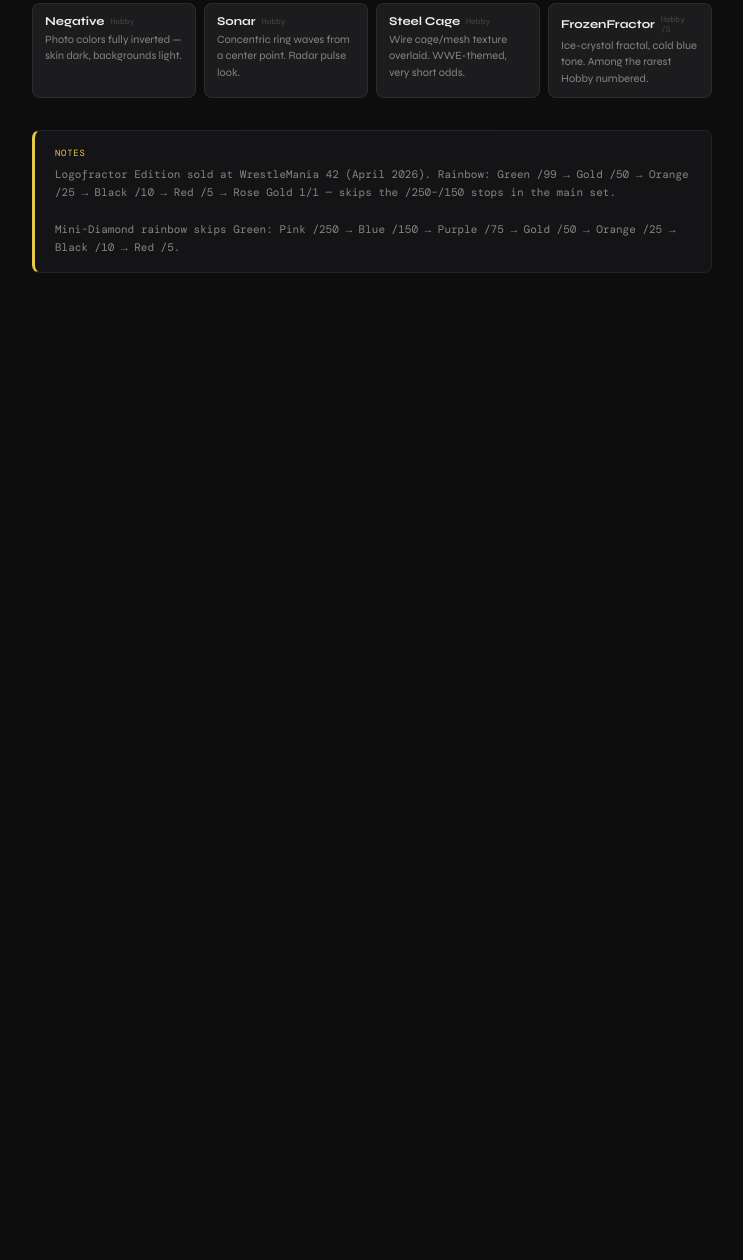
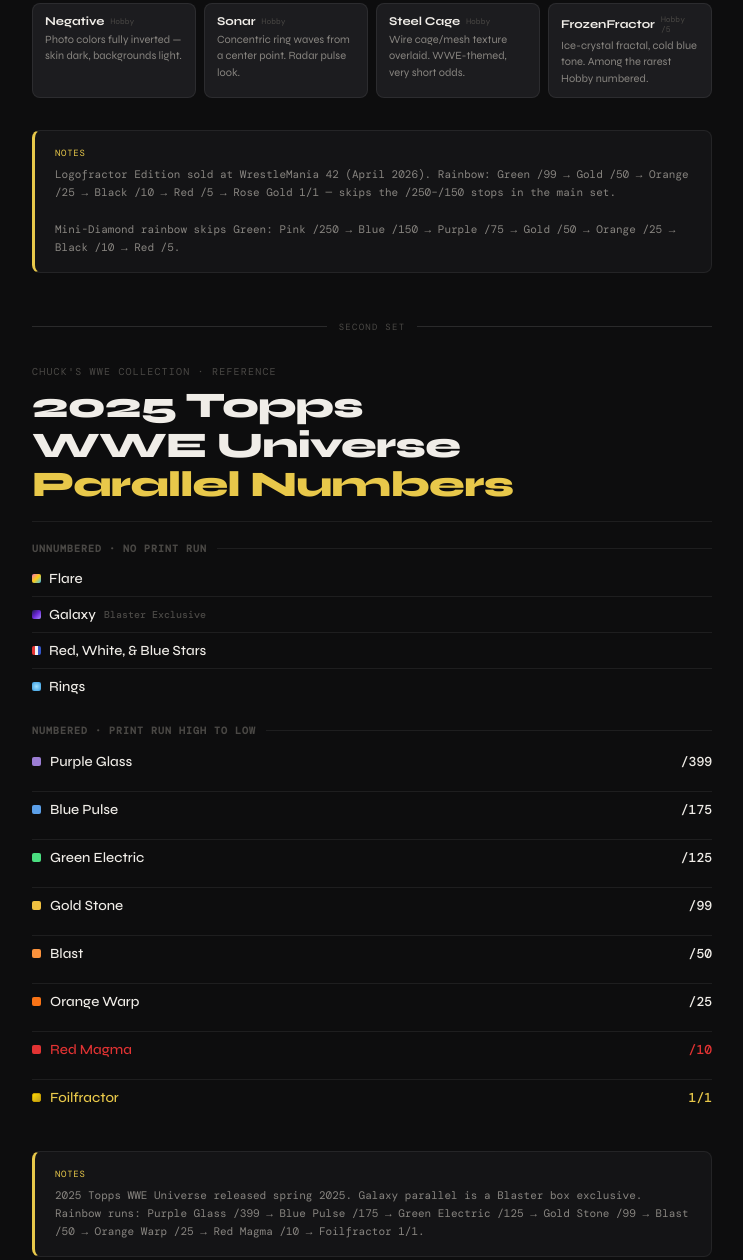
Before and after one commit to ChucksAIDash/wwe, a plain HTML site: page index.html in a window 1280 px wide. Shown: the part 2585-3845 px from the top of the page, without its empty margins (268-1011 px from the left). Before the commit the page ends 2922 px from the top, so only its background shows below. Drawn offline with nearby package versions, Linux system fonts and the light colour scheme.

Commit message:
Update index.html

```diff
--- a/index.html
+++ b/index.html
@@ -269,6 +269,46 @@
   .tc-name { font-size: 12px; font-weight: 700; color: var(--text); margin-bottom: 4px; display: flex; align-items: center; gap: 6px; }
   .tc-badge { font-family: 'DM Mono', monospace; font-size: 8px; color: var(--text3); font-weight: 400; }
   .tc-desc { font-size: 11px; color: var(--text2); line-height: 1.5; }
+
+  /* Set divider */
+  .set-divider {
+    display: flex;
+    align-items: center;
+    gap: 12px;
+    margin: 3rem 0 2rem;
+  }
+  .set-divider-line {
+    flex: 1;
+    height: 1px;
+    background: var(--border2);
+  }
+  .set-divider-label {
+    font-family: 'DM Mono', monospace;
+    font-size: 9px;
+    letter-spacing: 0.14em;
+    color: var(--text3);
+    text-transform: uppercase;
+    white-space: nowrap;
+  }
+
+  /* Second set header */
+  .set-header {
+    padding: 0 0 1rem;
+    border-bottom: 1px solid var(--border);
+  }
+  .set-title {
+    font-size: clamp(22px, 5vw, 36px);
+    font-weight: 800;
+    line-height: 1.1;
+    letter-spacing: -0.02em;
+    color: var(--text);
+  }
+  .set-title span { color: var(--accent); }
+
+  /* Universe unnumbered rows — no format pill col, just 2 cols */
+  .univ-list .parallel-row {
+    grid-template-columns: 1fr auto;
+  }
 
   /* Footnote */
   .footnote {
@@ -612,6 +652,90 @@
     <p>Logofractor Edition sold at WrestleMania 42 (April 2026). Rainbow: Green /99 → Gold /50 → Orange /25 → Black /10 → Red /5 → Rose Gold 1/1 — skips the /250–/150 stops in the main set.<br><br>Mini-Diamond rainbow skips Green: Pink /250 → Blue /150 → Purple /75 → Gold /50 → Orange /25 → Black /10 → Red /5.</p>
   </div>
 
+  <!-- ═══════════════════════════════════════════════ -->
+  <!-- 2025 TOPPS WWE UNIVERSE                         -->
+  <!-- ═══════════════════════════════════════════════ -->
+
+  <div class="set-divider">
+    <div class="set-divider-line"></div>
+    <div class="set-divider-label">Second set</div>
+    <div class="set-divider-line"></div>
+  </div>
+
+  <div class="set-header">
+    <div class="header-eyebrow">Chuck's WWE Collection · Reference</div>
+    <h2 class="set-title">2025 Topps<br>WWE Universe<br><span>Parallel Numbers</span></h2>
+  </div>
+
+  <!-- Unnumbered Universe parallels -->
+  <div class="section-head" style="margin-top:1.25rem;"><h2>Unnumbered · no print run</h2></div>
+  <div class="unnum-list">
+    <div class="unnum-row" style="border-bottom:1px solid var(--border);">
+      <div class="unnum-name"><span class="swatch" style="background:linear-gradient(135deg,#f472b6,#facc15,#38bdf8);"></span>Flare</div>
+    </div>
+    <div class="unnum-row" style="border-bottom:1px solid var(--border);">
+      <div class="unnum-name"><span class="swatch" style="background:linear-gradient(135deg,#1e1b4b,#6d28d9,#a78bfa);"></span>Galaxy <span class="sub-note">Blaster Exclusive</span></div>
+    </div>
+    <div class="unnum-row" style="border-bottom:1px solid var(--border);">
+      <div class="unnum-name"><span class="swatch" style="background:linear-gradient(90deg,#e23333 33%,#f0f0f0 33%,#f0f0f0 66%,#3355cc 66%);"></span>Red, White, &amp; Blue Stars</div>
+    </div>
+    <div class="unnum-row">
+      <div class="unnum-name"><span class="swatch" style="background:radial-gradient(circle,#a0e0ff,#3399dd);"></span>Rings</div>
+    </div>
+  </div>
+
+  <!-- Numbered Universe parallels -->
+  <div class="section-head" style="margin-top:1.25rem;"><h2>Numbered · print run high to low</h2></div>
+  <div class="parallel-list univ-list">
+
+    <div class="parallel-row univ-row">
+      <div class="row-name"><span class="swatch" style="background:#9b7dd4;"></span><span class="name-text">Purple Glass</span></div>
+      <div class="row-print">/399</div>
+      <div class="row-where"></div>
+    </div>
+    <div class="parallel-row univ-row">
+      <div class="row-name"><span class="swatch" style="background:#5b9fe8;"></span><span class="name-text">Blue Pulse</span></div>
+      <div class="row-print">/175</div>
+      <div class="row-where"></div>
+    </div>
+    <div class="parallel-row univ-row">
+      <div class="row-name"><span class="swatch" style="background:#4ade80;"></span><span class="name-text">Green Electric</span></div>
+      <div class="row-print">/125</div>
+      <div class="row-where"></div>
+    </div>
+    <div class="parallel-row univ-row">
+      <div class="row-name"><span class="swatch" style="background:#f0c040;"></span><span class="name-text">Gold Stone</span></div>
+      <div class="row-print">/99</div>
+      <div class="row-where"></div>
+    </div>
+    <div class="parallel-row univ-row">
+      <div class="row-name"><span class="swatch" style="background:#fb923c;"></span><span class="name-text">Blast</span></div>
+      <div class="row-print">/50</div>
+      <div class="row-where"></div>
+    </div>
+    <div class="parallel-row univ-row">
+      <div class="row-name"><span class="swatch" style="background:#f97316;"></span><span class="name-text">Orange Warp</span></div>
+      <div class="row-print">/25</div>
+      <div class="row-where"></div>
+    </div>
+    <div class="parallel-row univ-row row-rare">
+      <div class="row-name"><span class="swatch" style="background:#e23333;"></span><span class="name-text">Red Magma</span></div>
+      <div class="row-print">/10</div>
+      <div class="row-where"></div>
+    </div>
+    <div class="parallel-row univ-row row-1of1">
+      <div class="row-name"><span class="swatch" style="background:linear-gradient(135deg,#ffd700,#c0a020);border:1px solid #c8a000;"></span><span class="name-text">Foilfractor</span></div>
+      <div class="row-print">1/1</div>
+      <div class="row-where"></div>
+    </div>
+
+  </div>
+
+  <div class="footnote" style="margin-top:1.5rem;">
+    <div class="fn-label">Notes</div>
+    <p>2025 Topps WWE Universe released spring 2025. Galaxy parallel is a Blaster box exclusive. Rainbow runs: Purple Glass /399 → Blue Pulse /175 → Green Electric /125 → Gold Stone /99 → Blast /50 → Orange Warp /25 → Red Magma /10 → Foilfractor 1/1.</p>
+  </div>
+
 </div><!-- /content -->
 
 <script>
```
